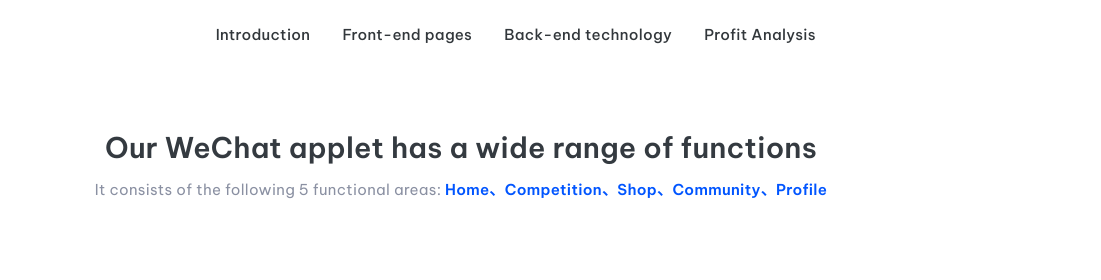
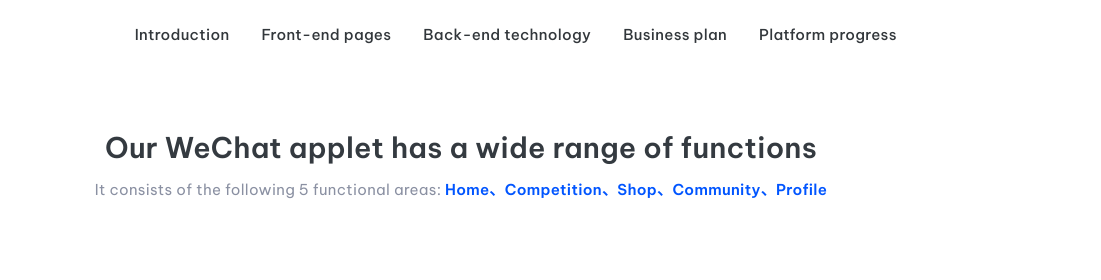
Before and after one commit to lp001217/Echo-Roots, a plain HTML site: page Front-end.html in a window 1280 px wide. Shown: the top 280 px of the page, 179-1280 px from the left. Drawn offline with Linux system fonts and the light colour scheme.

Commit message:
Update Front-end.html

```diff
--- a/Front-end.html
+++ b/Front-end.html
@@ -51,7 +51,10 @@
                                 <a class="nav-link" href="Back-end.html">Back-end technology</a>
                             </li>
                             <li class="nav-item">
-                                <a class="nav-link" href="index.html">Profit Analysis</a>
+                                <a class="nav-link" href="Business-plan.html">Business plan</a>
+                            </li>
+                            <li class="nav-item">
+                                <a class="nav-link" href="Platform-Progress.html">Platform progress</a>
                             </li>
                         </ul>
                         <!-- 下载框 -->
```
